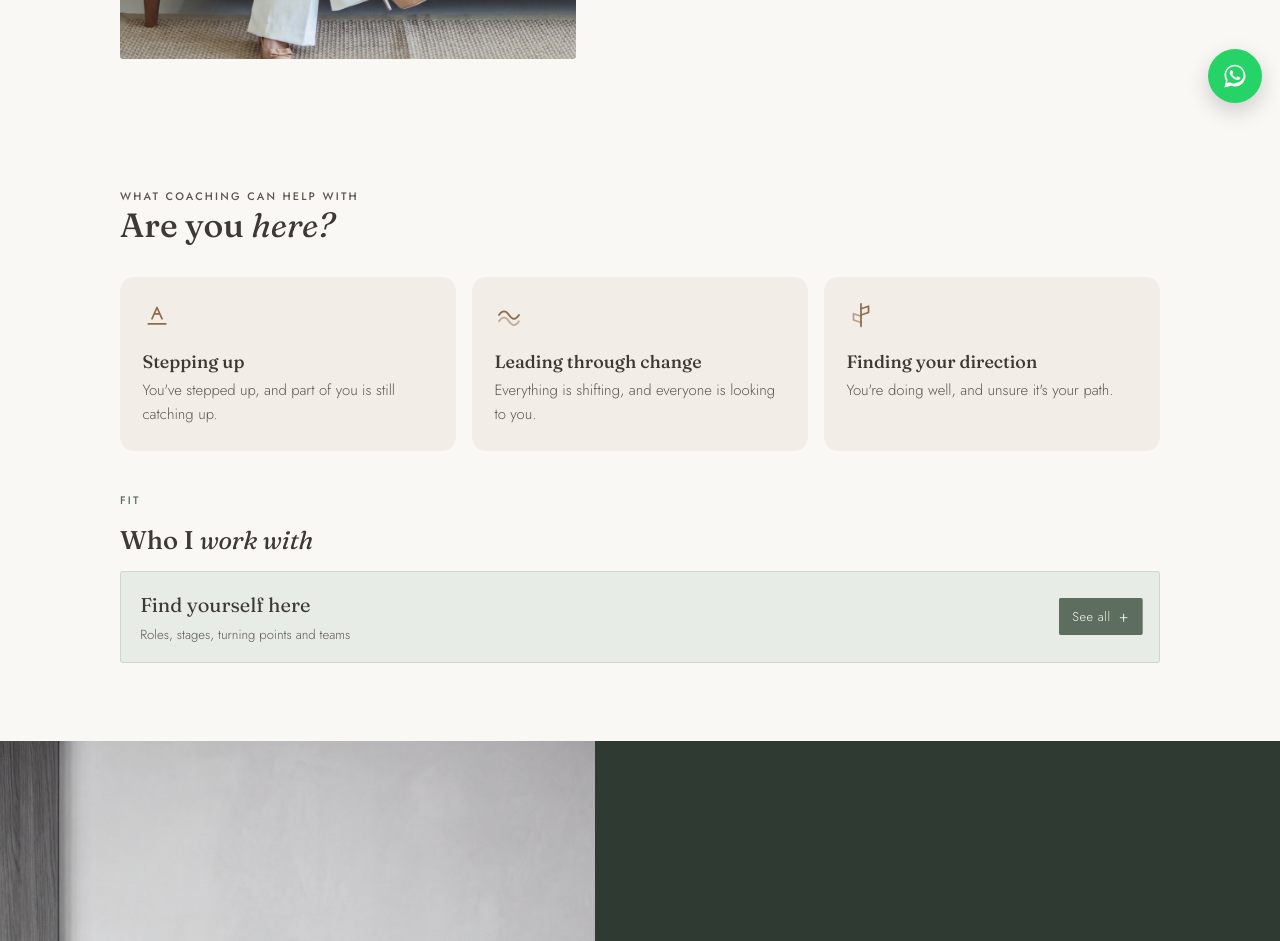
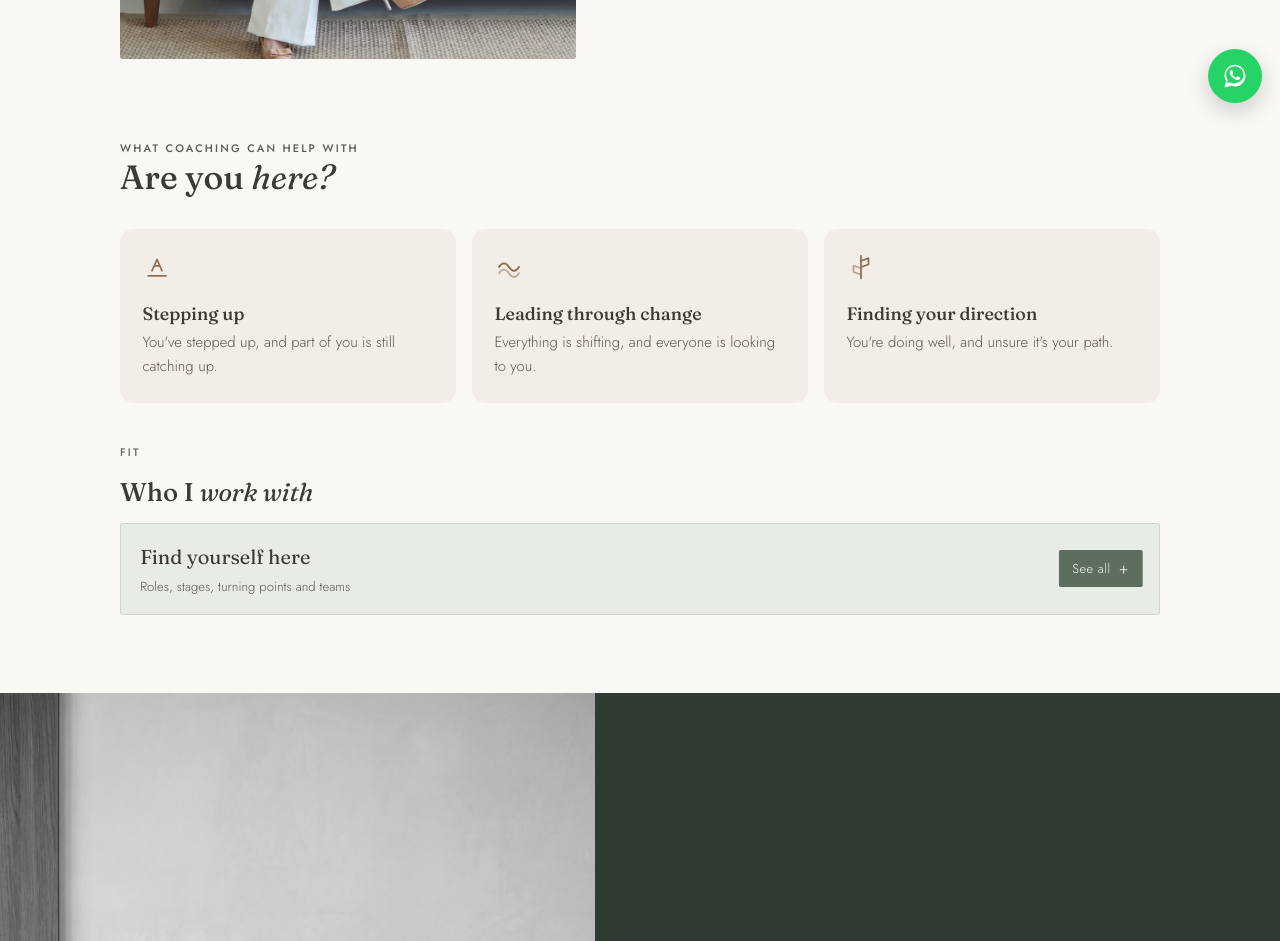
Before and after one commit to mehrpatni9-lgtm/withinworks-preview, a plain HTML site: page v2/index.html in a window 1280 px wide. Shown: the part 679-1620 px from the top of the page. Drawn offline with Linux system fonts and the light colour scheme; files whose address does not match are found by name.

Commit message:
v2: tighter gap
Co-Authored-By: Claude Opus 5.5 (1M context) <noreply@anthropic.com>

```diff
--- a/v2/style.css
+++ b/v2/style.css
@@ -1488,3 +1488,4 @@ img, svg { max-width: 100%; }
 .numbers { padding-top: 1.5rem; }
 .who-head { margin: 2.6rem 0 1rem; }
 .who-head h3 { font-size: clamp(1.3rem, 2.4vw, 1.6rem); margin: 0; }
+#challenges { padding-top: 0.5rem; }
```
